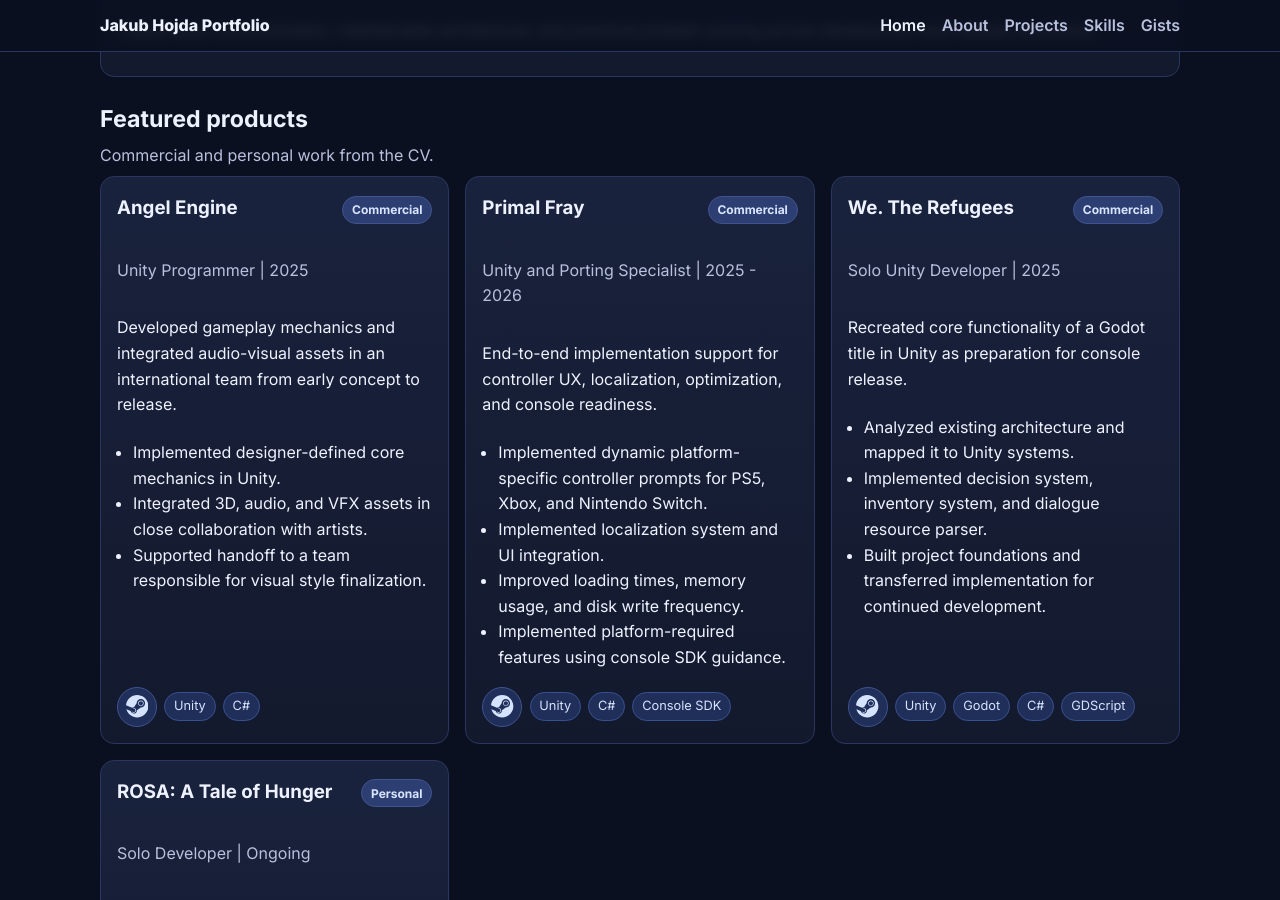
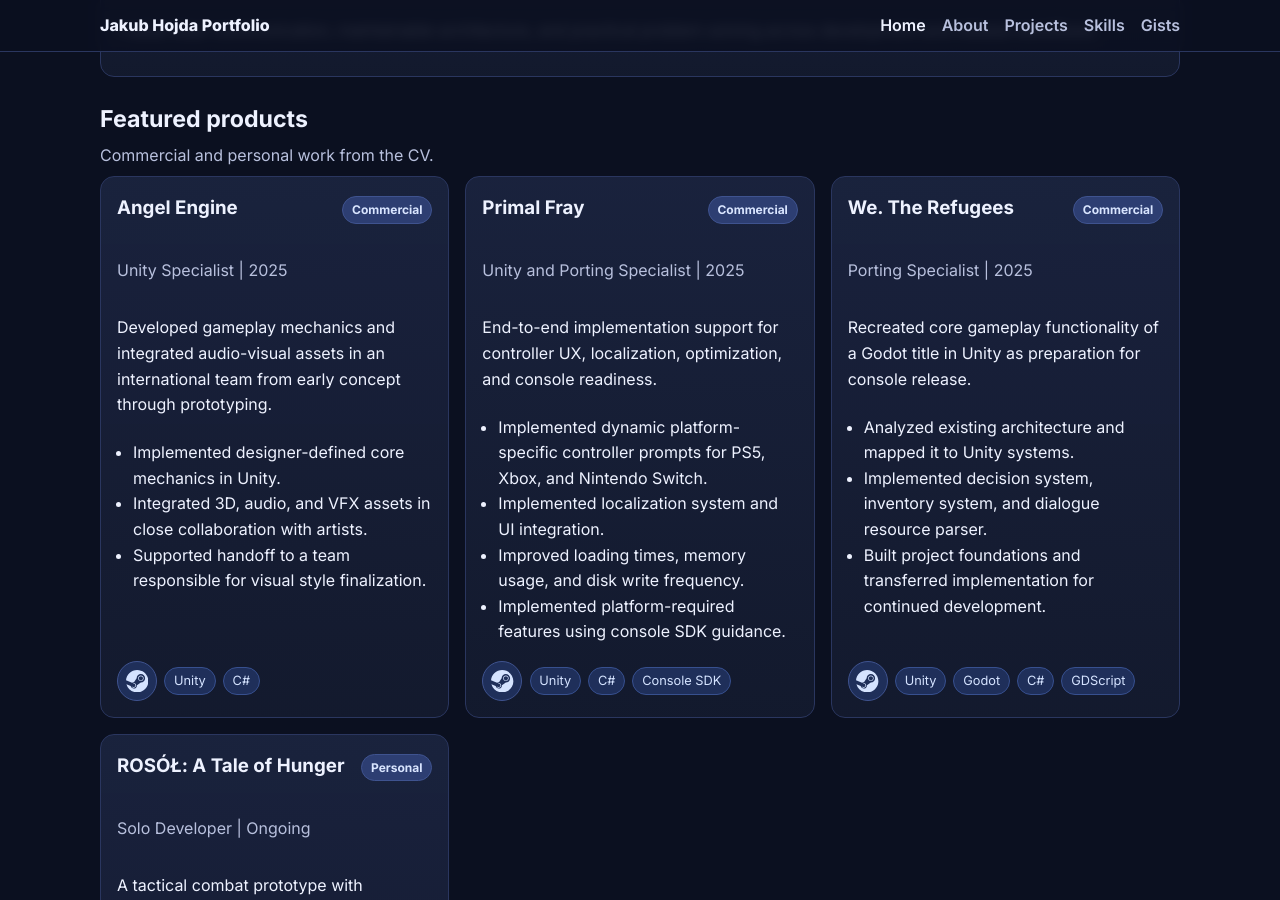
Before and after one commit to SiogunJH/siogunjh.github.io, a Jekyll site: the page built from index.md, in a window 1280 px wide and 900 px high, scrolled down 632 px. Built offline with Jekyll 4.4.1, drawn with Linux system fonts in a browser that asks for light colours; some of the changed text lies outside the part shown.

Commit message:
Update portfolio projects and technical skills
Standardize project roles to 'Specialist' titles, refine project summaries for accuracy, and update technical skills listing. Changes include: clarifying project timelines, specifying console platforms, fixing ROSA project ID and title to use special character (ROSÓŁ), replacing JavaScript with HLSL in skills, and adding Shader Graph proficiency.

```diff
--- a/_data/projects.yml
+++ b/_data/projects.yml
@@ -2,10 +2,10 @@
   title: Angel Engine
   type: Commercial
   status: Released
-  role: Unity Programmer
+  role: Unity Specialist
   team_size: 8
   period: 2025
-  summary: Developed gameplay mechanics and integrated audio-visual assets in an international team from early concept to release.
+  summary: Developed gameplay mechanics and integrated audio-visual assets in an international team from early concept through prototyping.
   highlights:
     - Implemented designer-defined core mechanics in Unity.
     - Integrated 3D, audio, and VFX assets in close collaboration with artists.
@@ -26,7 +26,7 @@
   status: Released
   role: Unity and Porting Specialist
   team_size: 1
-  period: 2025 - 2026
+  period: 2025
   summary: End-to-end implementation support for controller UX, localization, optimization, and console readiness.
   highlights:
     - Implemented dynamic platform-specific controller prompts for PS5, Xbox, and Nintendo Switch.
@@ -39,7 +39,9 @@
     - Console SDK
   platforms:
     - Steam
-    - Console Stores
+    - PlayStation 5
+    - Xbox Series X
+    - Nintendo Switch
   links:
     - label: Steam
       url: https://store.steampowered.com/app/2357350/Primal_Fray/
@@ -49,10 +51,10 @@
   title: We. The Refugees
   type: Commercial
   status: Handover Complete
-  role: Solo Unity Developer
+  role: Porting Specialist
   team_size: 1
   period: 2025
-  summary: Recreated core functionality of a Godot title in Unity as preparation for console release.
+  summary: Recreated core gameplay functionality of a Godot title in Unity as preparation for console release.
   highlights:
     - Analyzed existing architecture and mapped it to Unity systems.
     - Implemented decision system, inventory system, and dialogue resource parser.
@@ -69,8 +71,8 @@
       url: https://store.steampowered.com/app/2094580/We_The_Refugees_Ticket_to_Europe/
       icon: steam
 
-- id: rosa-a-tale-of-hunger
-  title: "ROSA: A Tale of Hunger"
+- id: rosol-a-tale-of-hunger
+  title: "ROSÓŁ: A Tale of Hunger"
   type: Personal
   status: Playable Build
   role: Solo Developer
@@ -117,10 +119,10 @@
   title: Last Lump of Coal
   type: Personal
   status: In Development
-  role: Gameplay Programmer
+  role: Unity Specialist
   team_size: 2
   period: Ongoing
-  summary: Cooperative survival concept centered on train maintenance and environmental threats.
+  summary: Survival horror concept centered on train maintenance and environmental threats.
   highlights:
     - Implemented fully playable train-driving system.
     - Added five enemy archetypes and associated gameplay interactions.
--- a/_data/skills.yml
+++ b/_data/skills.yml
@@ -17,7 +17,7 @@
       level: Basic
     - name: C++
       level: Basic
-    - name: JavaScript
+    - name: HLSL
       level: Basic
 
 - category: Platforms
@@ -85,6 +85,8 @@
   items:
     - name: Krita
       level: Intermediate
+    - name: Shader Graph
+      level: Intermediate
     - name: Photoshop
       level: Basic
     - name: GIMP
```
